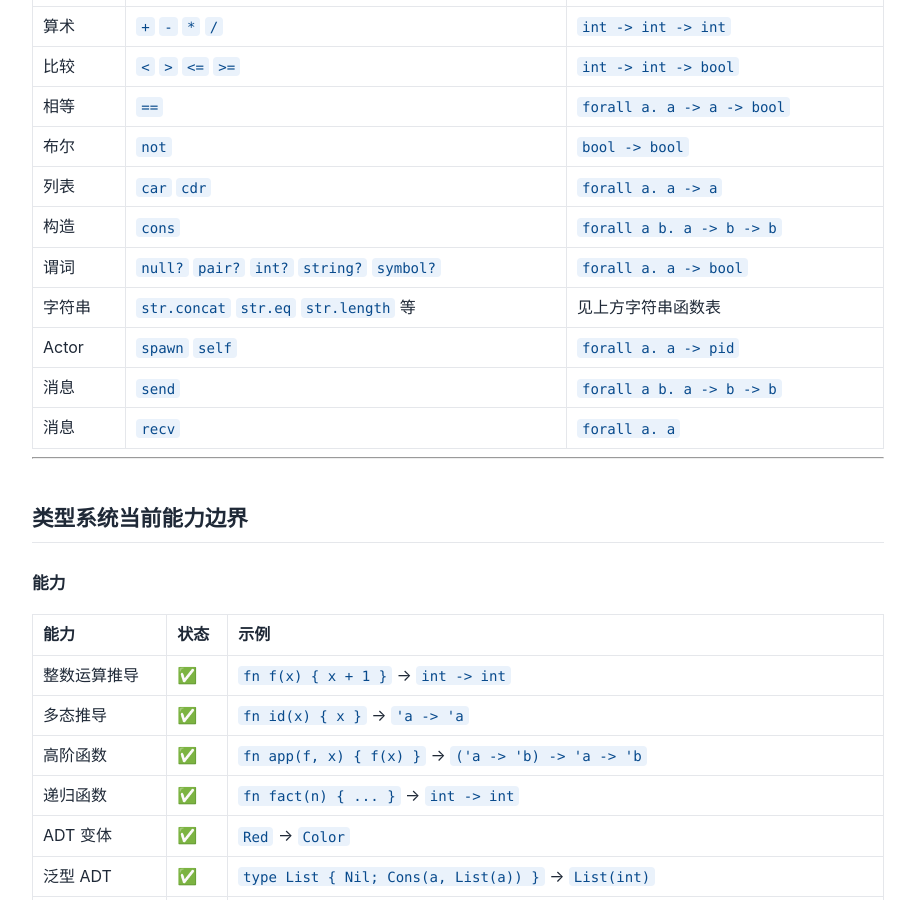
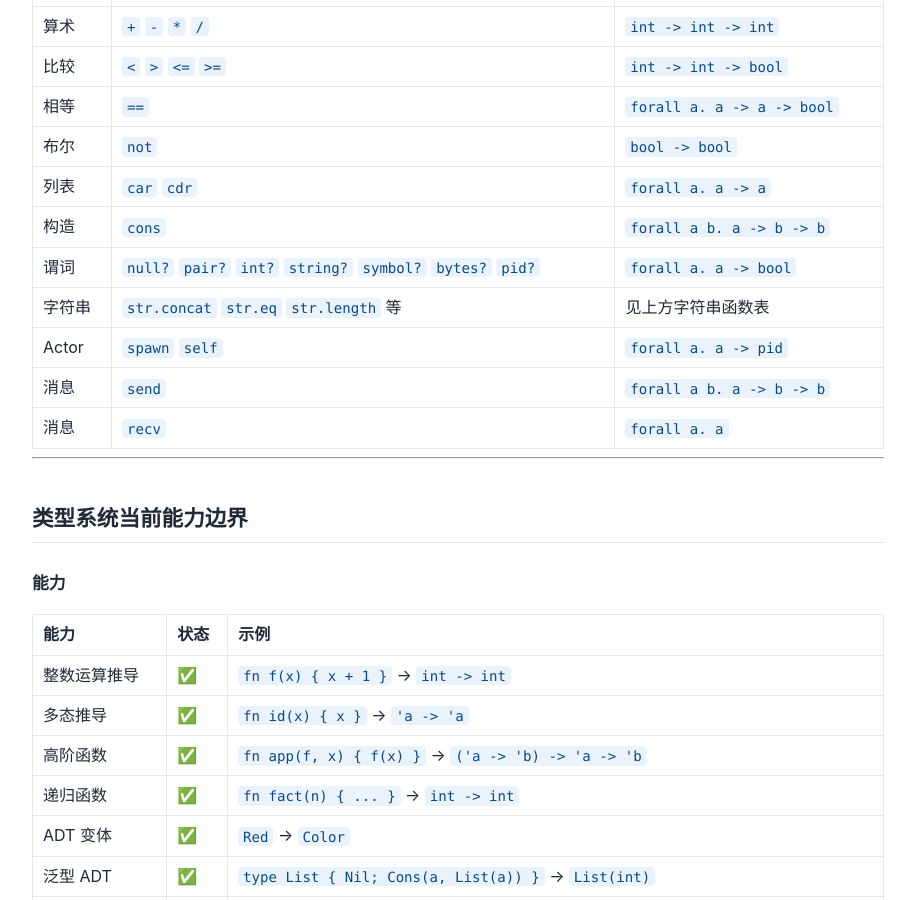
Before and after one commit to tiancaiamao/tinyactor, a Jekyll site: the page built from docs/ta-language-spec.md, in a window 1280 px wide and 900 px high, scrolled down 20803 px. Shown: the whole window, without its empty margins (182-1097 px from the left). Built offline with Jekyll 4.4.1, drawn with Linux system fonts in a browser that asks for light colours; our own code applies the rules of GitHub Pages for plain Markdown files.

Commit message:
test: raise C line coverage 72.67% -> 79.31% with cheap test wins; ratchet COV_MIN to 75
New tests (all passing, no product-code changes except one typecheck fix):
- test/basic/type-predicates.ta: null?/pair?/int?/string?/bytes?/pid? on
  true and false arms
- test/crash/actor-crash-mod.ta + run_crash_tests.sh: % 0 crash message
- run_cli_tests.sh: --profile smoke, TA_DUMP_INTERNS, empty/truncated
  .tabc rejection, TA_MAX_PROCS invalid values
- test/basic/buffer-raw-module.ta: raw buf module incl. bogus handles
- test/basic/timer-edge-paths.ta: negative ms clamp, cancel of dead id
- test/basic/fs-edge-paths.ta: fs error paths (mkdir_p raw int semantics)
- test/basic/module-permissive-nil.ta: permissive builtin-module call of
  unknown fn -> nil (lazy dlopen fail path in vm.c)
- test/basic/load-bytecode-module.ta: vm.load_bytecode(buf.from_file())
  loads a second image (multi-module rebase path in api.c)

Fix: typecheck make_builtin_env was missing bytes?/pid? bindings though
the VM opcodes, codegen and builtin_arity all knew them -> E0002 at
compile time. Bootstrap rebuilt twice, byte-identical (fixed point).
Spec predicate table updated to match.

Remaining known-uncovered: tls.c (needs cert infra), net.c async
timeouts (flaky-prone), api.c deep rebase-error paths, FFI-only guards
in str.c. COV_MIN 70 -> 75 (real gate; headroom for flaky skips).

```diff
--- a/docs/ta-language-spec.md
+++ b/docs/ta-language-spec.md
@@ -846,7 +846,7 @@ typecheck: 2 type error(s) found
 | 布尔 | `not` | `bool -> bool` |
 | 列表 | `car` `cdr` | `forall a. a -> a` |
 | 构造 | `cons` | `forall a b. a -> b -> b` |
-| 谓词 | `null?` `pair?` `int?` `string?` `symbol?` | `forall a. a -> bool` |
+| 谓词 | `null?` `pair?` `int?` `string?` `symbol?` `bytes?` `pid?` | `forall a. a -> bool` |
 | 字符串 | `str.concat` `str.eq` `str.length` 等 | 见上方字符串函数表 |
 | Actor | `spawn` `self` | `forall a. a -> pid` |
 | 消息 | `send` | `forall a b. a -> b -> b` |
```
Also changed, not shown: 12 other files.
